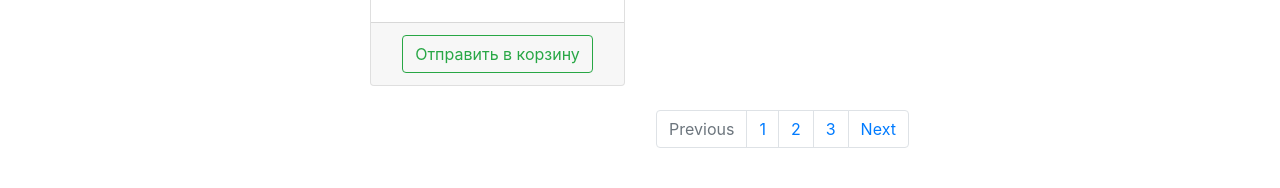
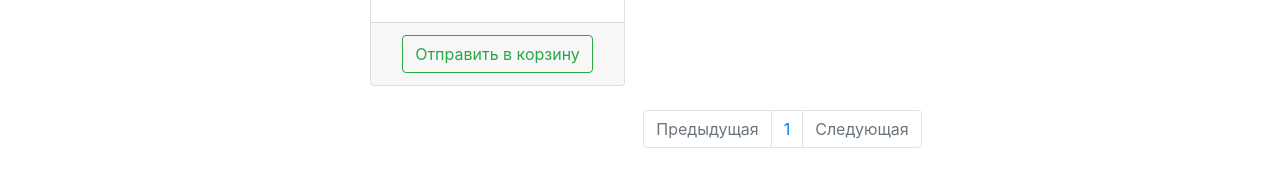
Before and after one commit to yuwinzer/geekshop-server, a Django app: page /products/4/ in a window 1280 px wide. Shown: the part 957-1145 px from the top of the page. Run offline with Django 3.2, Linux system fonts and the light colour scheme; data comes from the database, SQL or seed files in the repository; some libraries are stand-ins or nearby versions.

Commit message:
added product pagination

```diff
--- a/products/templates/products/products.html
+++ b/products/templates/products/products.html
@@ -1,5 +1,5 @@
 {% extends 'products/base.html' %}
-{%  load static %}
+{% load static %}
 
 {% block css %}
     <link href="{% static 'css/products.css' %}" rel="stylesheet">
@@ -34,13 +34,16 @@
                     </ol>
                     <div class="carousel-inner" role="listbox">
                         <div class="carousel-item active">
-                        <img class="d-block img-fluid" src="{% static 'vendor/img/slides/slide-1.jpg' %}" alt="First slide">
+                            <img class="d-block img-fluid" src="{% static 'vendor/img/slides/slide-1.jpg' %}"
+                                 alt="First slide">
                         </div>
                         <div class="carousel-item">
-                        <img class="d-block img-fluid" src="{% static 'vendor/img/slides/slide-2.jpg' %}" alt="Second slide">
+                            <img class="d-block img-fluid" src="{% static 'vendor/img/slides/slide-2.jpg' %}"
+                                 alt="Second slide">
                         </div>
                         <div class="carousel-item">
-                        <img class="d-block img-fluid" src="{% static 'vendor/img/slides/slide-3.jpg' %}" alt="Third slide">
+                            <img class="d-block img-fluid" src="{% static 'vendor/img/slides/slide-3.jpg' %}"
+                                 alt="Third slide">
                         </div>
                     </div>
                     <a class="carousel-control-prev" href="#carouselExampleIndicators" role="button" data-slide="prev">
@@ -54,8 +57,7 @@
                 </div>
 
                 <div class="row">
-
-                {% for product in products  %}
+                    {% for product in products %}
                         <div class="col-lg-4 col-md-6 mb-4">
                             <div class="card h-100">
                                 <a href="#">
@@ -65,9 +67,9 @@
                                 </a>
                                 <div class="card-body">
                                     <h4 class="card-title">
-                                <a href="#">{{ product.name}}</a>
+                                        <a href="#">{{ product.name }}</a>
                                     </h4>
-                            <h5>{{ product.price}} руб.</h5>
+                                    <h5>{{ product.price }} руб.</h5>
                                     <p class="card-text">{{ product.description }}</p>
                                 </div>
                                 <div class="card-footer text-center">
@@ -78,20 +80,30 @@
                             </div>
                         </div>
                     {% endfor %}
-
-
                 </div>
 
                 <nav aria-label="Page navigation example">
                     <ul class="pagination justify-content-center">
-                    <li class="page-item disabled">
-                        <a class="page-link" href="#" tabindex="-1" aria-disabled="true">Previous</a>
+                        <li class="page-item {% if not products.has_previous %} disabled {% endif %}">
+                            <a class="page-link"
+                               href="{% if products.has_previous %} {% url 'products:page' products.previous_page_number %} {% else %} # {% endif %}"
+                               tabindex="-1" aria-disabled="true">
+                                Предыдущая
+                            </a>
                         </li>
-                    <li class="page-item"><a class="page-link" href="#">1</a></li>
-                    <li class="page-item"><a class="page-link" href="#">2</a></li>
-                    <li class="page-item"><a class="page-link" href="#">3</a></li>
+                        {% for page in products.paginator.page_range %}
                             <li class="page-item">
-                        <a class="page-link" href="#">Next</a>
+                                <a class="page-link"
+                                   href="{% url 'products:page' page %}">
+                                    {{ page }}
+                                </a>
+                            </li>
+                        {% endfor %}
+                        <li class="page-item {% if not products.has_next %} disabled {% endif %}">
+                            <a class="page-link"
+                               href="{% if products.has_next %} {% url 'products:page' products.next_page_number %} {% else %} # {% endif %}">
+                                Следующая
+                            </a>
                         </li>
                     </ul>
                 </nav>
--- a/products/urls.py
+++ b/products/urls.py
@@ -6,4 +6,5 @@ app_name = 'products'
 urlpatterns = [
     path('', products, name='index'), # .../products/
     path('<int:category_id>/', products, name='category'), # .../products/<category_id>/
+    path('page/<int:page>/', products, name='page'), # .../products/<category_id>/
 ]
--- a/products/views.py
+++ b/products/views.py
@@ -3,6 +3,7 @@ from products.models import Product, ProductCategory
 import os
 import json
 from datetime import datetime
+from django.core.paginator import Paginator, EmptyPage, PageNotAnInteger
 
 MODULE_DIR = os.path.dirname(__file__)
 
@@ -13,7 +14,7 @@ def index(request):
     return render(request, 'products/index.html', context)
 
 
-def products(request, category_id=None):
+def products(request, category_id=None, page=1):
     # file_path_prod = os.path.join(MODULE_DIR, 'fixtures/goods.json') # подгрузка данных из fixtures
     # file_path_cat = os.path.join(MODULE_DIR, 'fixtures/categories.json') # подгрузка данных из fixtures
     context = {'title': 'Geekshop - catalog',
@@ -25,5 +26,12 @@ def products(request, category_id=None):
         products = Product.objects.filter(category_id=category_id)
     else:
         products = Product.objects.all()
-    context['products'] = products
+    paginator = Paginator(products, 3)
+    try:
+        products_paginator = paginator.page(page)
+    except PageNotAnInteger:
+        products_paginator = paginator.page(1)
+    except EmptyPage:
+        products_paginator = paginator.page(paginator.num_pages)
+    context['products'] = products_paginator
     return render(request, 'products/products.html', context)
```
Lines whose indentation alone changed are shown as unchanged.
